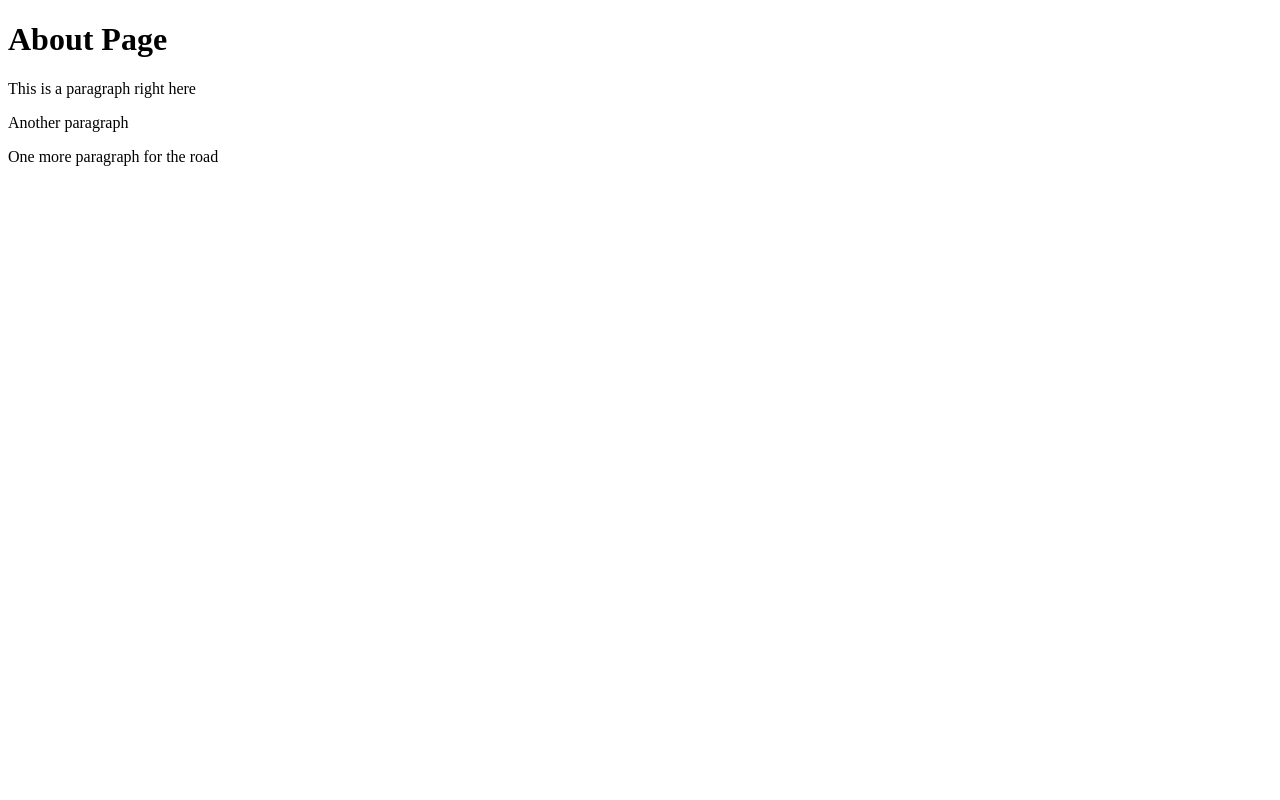
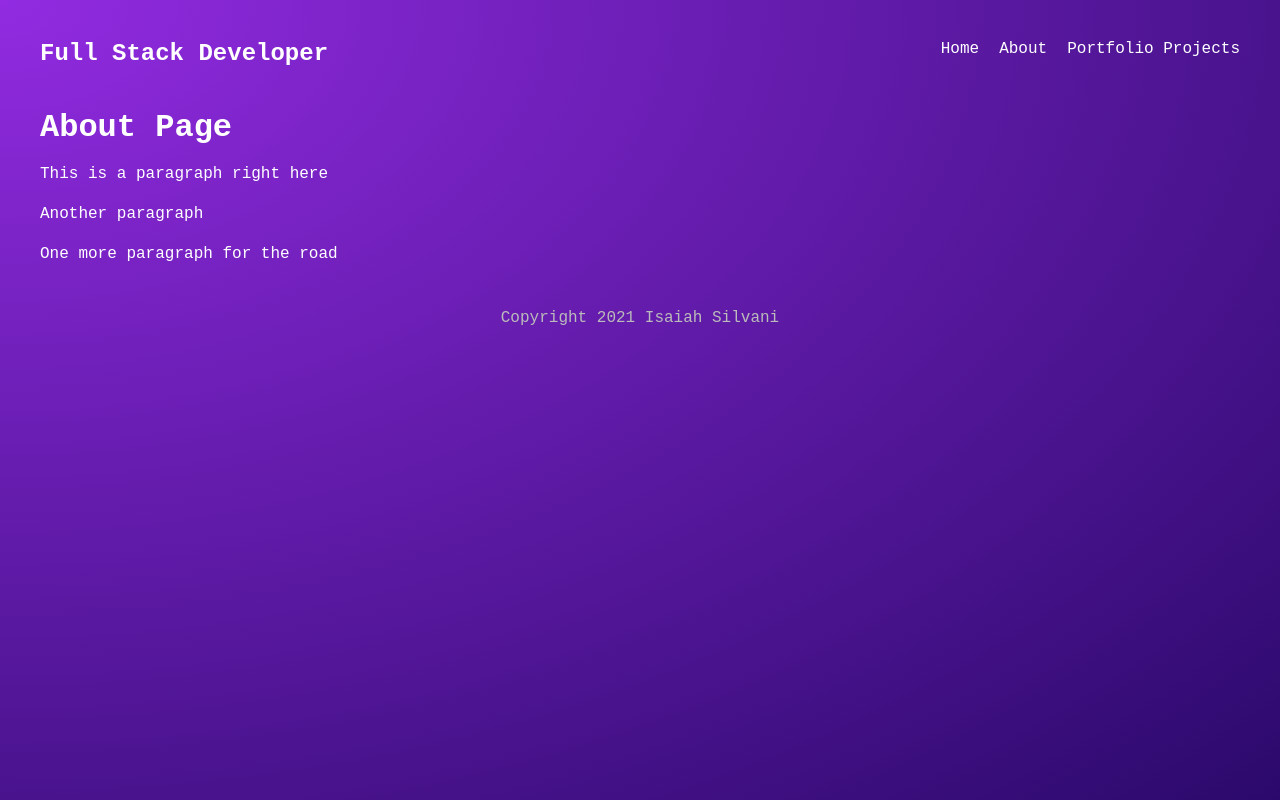
Before and after one commit to isaiahsilvani/portfolio-site, a Gatsby site: page /about in a window 1280 px wide. Built offline with nearby package versions, Linux system fonts and the light colour scheme; Gatsby itself is replaced by a stand-in of ours.

Commit message:
basic global styling

```diff
--- a/src/components/Layout.jsx
+++ b/src/components/Layout.jsx
@@ -1,5 +1,6 @@
 import React from 'react';
 import Navbar from './Navbar'
+import '../styles/global.css'
 
 export default function Layout({ children }) {
   return (
--- a/src/pages/about.js
+++ b/src/pages/about.js
@@ -1,12 +1,15 @@
 import React from 'react'
+import Layout from '../components/Layout'
 
 export default function About() {
   return (
+    <Layout>
       <div>
         <h1>About Page</h1>
         <p>This is a paragraph right here</p>
         <p>Another paragraph</p>
         <p>One more paragraph for the road</p>
       </div>
+    </Layout>
   )
 }
--- /dev/null
+++ b/src/styles/global.css
@@ -0,0 +1,55 @@
+* {
+  margin: 0;
+  padding: 0;
+  text-decoration: none;
+  font-family: 'Courier New', Courier, monospace;
+  color: white
+}
+
+html, body {
+  min-height: 100%
+}
+
+body {
+  background: radial-gradient(at top left, rgba(146,43,225,1) 0%, rgba(43, 9, 107, 1) 100%);
+  background-repeat: no-repeat;
+}
+
+p {
+  margin: 16px auto;
+  line-height: 1.5em;
+}
+
+.layout {
+  max-width: 1200px;
+  margin: 0 auto;
+}
+
+nav {
+  display: grid;
+  grid-template-columns: 1fr 1fr;
+  margin: 40px auto
+}
+
+nav .links {
+  display: inline-block;
+  text-align: right;
+}
+
+nav a {
+  display: inline-block;
+  margin-left: 20px;
+  font-weight: 400;
+  padding-bottom: 8px;
+  border-bottom: 3px solid transparent
+}
+
+nav a:hover {
+  border-color: white
+}
+
+footer p {
+  text-align: center;
+  color: #bbb;
+  margin: 40px auto
+}
```
Also changed, not shown: src/pages/projects/index.jsx (+7 -4 lines). Lines whose indentation alone changed are shown as unchanged.
